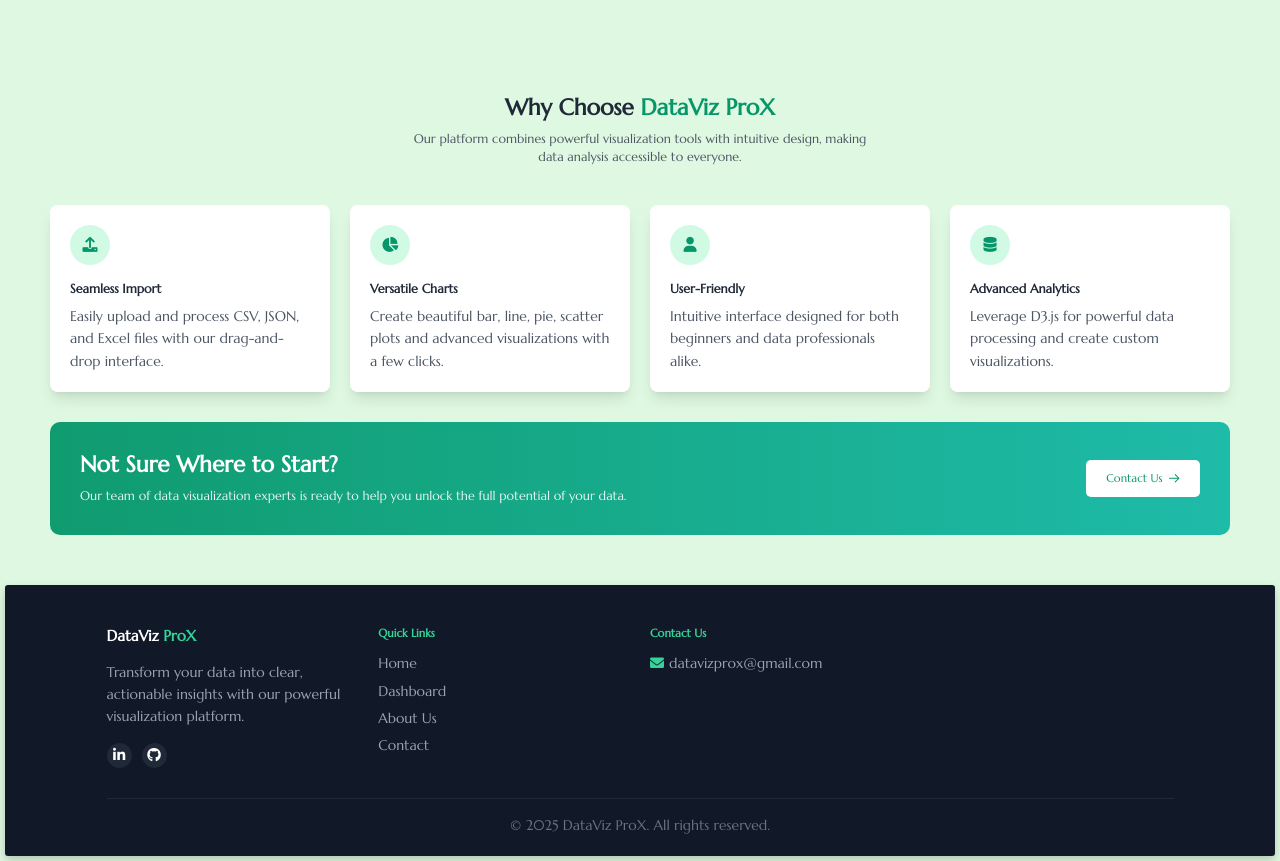
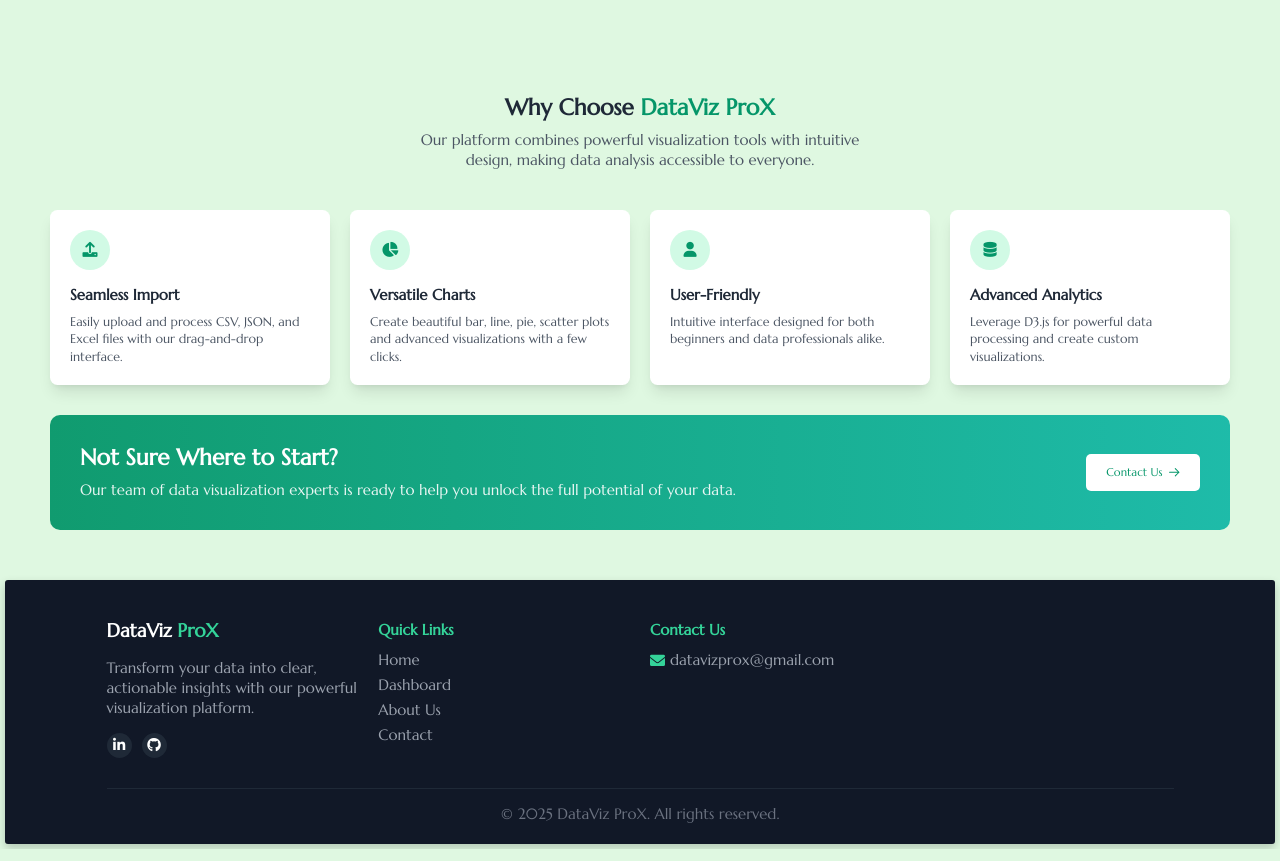
Before and after one commit to Pushkaraso19/DataVizProX, a React (Vite) app: page / in a window 1280 px wide. Shown: the part 820-1681 px from the top of the page. Built offline with nearby package versions, Linux system fonts and the light colour scheme; the HTML template or start-up script is replaced by a standard one.

Commit message:
Updated text size in UI and README file

```diff
--- a/src/components/Footer.jsx
+++ b/src/components/Footer.jsx
@@ -12,11 +12,11 @@
           {/* Brand Section */}
           <div className="col-span-1 md:col-span-1 lg:col-span-1">
             <Link to="/" className="inline-block mb-6">
-              <h2 className="text-2xl font-bold">
+              <h2 className="text-3xl font-bold">
                 DataViz<span className="text-emerald-400"> ProX</span>
               </h2>
             </Link>
-            <p className="text-gray-400 mb-6">
+            <p className="text-gray-400 mb-6 text-2xl">
               Transform your data into clear, actionable insights with our powerful visualization platform.
             </p>
             <div className="flex space-x-4">
@@ -43,8 +43,8 @@
 
           {/* Navigation Links */}
           <div className="col-span-1">
-            <h3 className="text-lg font-semibold mb-4 text-emerald-400">Quick Links</h3>
-            <ul className="space-y-2">
+            <h3 className="text-2xl font-semibold mb-4 text-emerald-400">Quick Links</h3>
+            <ul className="space-y-2 text-2xl">
               <li>
                 <Link to="/" className="text-gray-400 hover:text-white transition-colors">
                   Home
@@ -71,8 +71,8 @@
 
           {/* Contact Info */}
           <div className="col-span-1">
-            <h3 className="text-lg font-semibold mb-4 text-emerald-400">Contact Us</h3>
-            <ul className="space-y-3">
+            <h3 className="text-2xl font-semibold mb-4 text-emerald-400">Contact Us</h3>
+            <ul className="space-y-3 text-2xl">
               <li className="flex items-center">
                 <i className="fas fa-envelope text-emerald-400 mr-3"></i>
                 <a href="mailto:datavizprox@gmail.com" className="text-gray-400 hover:text-white transition-colors">
@@ -84,7 +84,7 @@
         </div>
 
         {/* Copyright */}
-        <div className="border-t border-gray-800 pt-6 text-center text-gray-500">
+        <div className="border-t border-gray-800 pt-6 text-center text-gray-500 text-2xl">
           <p>&copy; {year} DataViz ProX. All rights reserved.</p>
         </div>
       </div>
--- a/src/components/dashboardComponents/ChartArea.jsx
+++ b/src/components/dashboardComponents/ChartArea.jsx
@@ -2325,7 +2325,7 @@
     // Add data points (nodes) for each series
     formattedData.forEach(seriesData => {
       g.selectAll(`.radar-dots-${seriesData.name.replace(/\s+/g, '')}`)
-        .data(seriesData.values.slice(0, -1)) // Remove duplicate closing point
+        .data(seriesData.values.slice(0, -1))
         .enter()
         .append("circle")
         .attr("class", `radar-dots-${seriesData.name.replace(/\s+/g, '')}`)
@@ -3146,7 +3146,6 @@
 
   function drawChart(type, svg, width, height, data, tooltip, margin, { xKey, yKey, zKey, groupKey }) {
     try {
-      // Validate input parameters
       if (!data || !Array.isArray(data) || data.length === 0) {
         throw new Error('No valid data provided');
       }
@@ -3155,7 +3154,6 @@
         throw new Error('Invalid chart dimensions');
       }
 
-      // Sample data for performance if dataset is very large
       const sampledData = chartUtils.sampleData(data, 5000);
       if (sampledData.length < data.length) {
         console.warn(`Data sampled from ${data.length} to ${sampledData.length} points for performance`);
@@ -3183,9 +3181,7 @@
 
       const chartFn = chartFunctions[type];
       if (chartFn) {
-        // Call chart function with proper error boundary
         try {
-          // Charts that need zKey parameter
           if (['slopeChart', 'heatmap', 'bubble'].includes(type)) {
             chartFn(svg, width, height, sampledData, tooltip, margin, xKey, yKey, zKey, chartColors);
           } else {
@@ -3207,7 +3203,7 @@
 
     } catch (error) {
       console.error('Error in drawChart:', error);
-      svg.selectAll('*').remove(); // Clear any partial renders
+      svg.selectAll('*').remove();
 
       svg.append("text")
         .attr("x", width / 2)
--- a/src/components/dashboardComponents/DataTable.jsx
+++ b/src/components/dashboardComponents/DataTable.jsx
@@ -102,8 +102,8 @@
         <div className="w-16 h-16 bg-emerald-100 shadow-inner rounded-xl flex items-center justify-center mb-4">
           <i className="fa-solid fa-database text-3xl text-emerald-600"></i>
         </div>
-        <h3 className="text-lg font-bold text-emerald-800 mb-1">No Data Available</h3>
-        <p className="text-emerald-600">
+        <h3 className="text-xl font-bold text-emerald-800 mb-1">No Data Available</h3>
+        <p className="text-emerald-600 text-lg">
           Upload a file to start exploring and visualizing your data in real time.
         </p>
       </div>
--- a/src/components/homeComponents/FeatureCard.jsx
+++ b/src/components/homeComponents/FeatureCard.jsx
@@ -19,8 +19,8 @@
         <div className="bg-emerald-100  pl-2 rounded-full w-16 h-16 flex items-center justify-center mb-6">
           <i className={`${props.icon} text-2xl text-emerald-600`}></i>
         </div>
-        <h3 className="text-xl font-bold text-gray-800 mb-3">{props.title}</h3>
-        <p className="text-gray-600">{props.subtitle}</p>
+        <h3 className="text-2xl font-bold text-gray-800 mb-3">{props.title}</h3>
+        <p className="text-gray-600 text-xl">{props.subtitle}</p>
       </motion.div>
     ) : (
       <div className="flex items-center space-x-3 bg-white/50 backdrop-blur-sm rounded-lg p-4">
@@ -29,7 +29,7 @@
         </div>
         <div>
           <div className="font-semibold text-gray-800 text-md">{props.title}</div>
-          <div className="text-gray-600 text-sm">{props.subtitle}</div>
+          <div className="text-gray-600 text-base">{props.subtitle}</div>
         </div>
       </div>
     );
--- a/src/components/homeComponents/FeatureSection.jsx
+++ b/src/components/homeComponents/FeatureSection.jsx
@@ -47,7 +47,7 @@
                     Why Choose <span className="text-emerald-600">DataViz ProX</span>
                 </motion.h2>
                 <motion.p
-                    className="text-xl text-gray-600 max-w-3xl mx-auto"
+                    className="text-2xl text-gray-600 max-w-3xl mx-auto"
                     variants={slideUp}
                 >
                   Our platform combines powerful visualization tools with intuitive design, making data analysis accessible to everyone.
--- a/src/pages/About.jsx
+++ b/src/pages/About.jsx
@@ -286,7 +286,7 @@
               <span className="text-emerald-600">Visualize Data</span>
             </motion.h2>
             <motion.p
-              className="text-xl text-gray-600 max-w-3xl mx-auto"
+              className="text-2xl text-gray-600 max-w-3xl mx-auto"
               variants={itemVariants}
             >
               Comprehensive tools designed to make your data visualization journey seamless and impactful.
@@ -307,7 +307,7 @@
                 <div className="w-16 h-16 p-2 bg-emerald-100 rounded-2xl flex items-center justify-center text-emerald-600 mb-6 group-hover:bg-emerald-200 transition-colors duration-300">
                   {feature.icon}
                 </div>
-                <h3 className="text-xl font-bold mb-4 text-gray-800">
+                <h3 className="text-2xl font-bold mb-4 text-gray-800">
                   {feature.title}
                 </h3>
                 <p className="text-gray-600 leading-relaxed">
@@ -505,7 +505,7 @@
                   </div>
                   <h2 className="text-2xl md:text-3xl font-bold">Ready to Get Started?</h2>
                 </div>
-                <p className="text-emerald-50 leading-relaxed text-lg">
+                <p className="text-emerald-50 leading-relaxed text-2xl">
                   Transform your data into compelling stories in minutes.
                   Join thousands who trust DataViz ProX.
                 </p>
--- a/src/pages/Contact.jsx
+++ b/src/pages/Contact.jsx
@@ -17,13 +17,11 @@
     message: ''
   });
 
-  // Add a separate state to explicitly control modal visibility
   const [showModal, setShowModal] = useState(false);
   const formRef = useRef(null);
 
   // Check for URL parameters on component mount
   useEffect(() => {
-    // Check if there's a "submitted" parameter in the URL
     const urlParams = new URLSearchParams(window.location.search);
     const formSubmitted = urlParams.get('submitted');
 
@@ -34,8 +32,8 @@
         success: true,
         error: null,
       });
-      setShowModal(true); // Show the modal
-      window.history.replaceState({}, document.title, window.location.pathname); // Clean up the URL
+      setShowModal(true);
+      window.history.replaceState({}, document.title, window.location.pathname);
     }
   }, []);
 
@@ -67,9 +65,9 @@
     });
 
     try {
-      const serviceId = 'service_ent9gma';
-      const templateId = 'template_pt9e07q';
-      const publicKey = '0oJYfKE9UOX5Djj_3';
+      const serviceId = import.meta.env.EMAILJS_SERVICE_ID;
+      const templateId = import.meta.env.EMAILJS_TEMPLATE_ID;
+      const publicKey = import.meta.env.EMAILJS_PUBLIC_KEY;
 
       const templateParams = {
         from_name: formData.name,
@@ -105,18 +103,17 @@
         success: false,
         error: error.message || 'Failed to send message. Please try again.'
       });
-      // Also show modal for error
       setShowModal(true);
     }
   };
 
   const closeModal = () => {
-    setShowModal(false); // Close the modal
+    setShowModal(false);
     setStatus({
       submitting: false,
       submitted: false,
       success: false,
-      error: null, // Reset the status state
+      error: null,
     });
   };
 
@@ -160,7 +157,7 @@
           </motion.h1>
 
           <motion.p
-            className="text-xl text-gray-600 max-w-3xl mx-auto leading-relaxed"
+            className="text-2xl text-gray-600 max-w-3xl mx-auto leading-relaxed"
             initial={{ opacity: 0 }}
             animate={{ opacity: 1 }}
             transition={{ duration: 0.8, delay: 0.8 }}
--- a/src/pages/Dashboard.jsx
+++ b/src/pages/Dashboard.jsx
@@ -807,7 +807,7 @@
                 Transform Your <span className="bg-gradient-to-r from-emerald-600 to-teal-500 bg-clip-text text-transparent">Data</span> into Beautiful <span className="bg-gradient-to-r from-emerald-600 to-teal-500 bg-clip-text text-transparent">Visualizations</span>
               </h1>
             </div>
-            <p className="text-xl text-gray-600 leading-relaxed">
+            <p className="text-2xl text-gray-600 leading-relaxed">
               Upload your data to get started with creating stunning visualizations that tell your story
             </p>
           </motion.div>
@@ -1101,7 +1101,7 @@
                 <div className="text-gray-400 mb-4">
                   {ChartTypes[chartType].icon && React.cloneElement(ChartTypes[chartType].icon, { size: 48 })}
                 </div>
-                <p className="text-gray-500 text-lg">
+                <p className="text-gray-500 text-xl">
                   Upload data to generate a {ChartTypes[chartType].label}
                 </p>
               </div>
--- a/src/pages/Home.jsx
+++ b/src/pages/Home.jsx
@@ -29,7 +29,7 @@
   const [isMdUp, setIsMdUp] = useState(false);
 
   useEffect(() => {
-    const checkScreen = () => setIsMdUp(window.innerWidth >= 1024); // Tailwind's md breakpoint
+    const checkScreen = () => setIsMdUp(window.innerWidth >= 1024);
     checkScreen();
     window.addEventListener("resize", checkScreen);
     return () => window.removeEventListener("resize", checkScreen);
@@ -131,7 +131,7 @@
         <div className="flex flex-col md:flex-row items-center justify-between">
           <div className="md:w-2/3 mb-8 md:mb-0">
             <h2 className="text-3xl md:text-4xl font-bold mb-4">Not Sure Where to Start?</h2>
-            <p className="text-xl opacity-90">Our team of data visualization experts is ready to help you unlock the full potential of your data.</p>
+            <p className="text-2xl opacity-90">Our team of data visualization experts is ready to help you unlock the full potential of your data.</p>
           </div>
           <motion.div
           >
```
Also changed, not shown: 2 other files (tests, documents, lock files or other folders).
